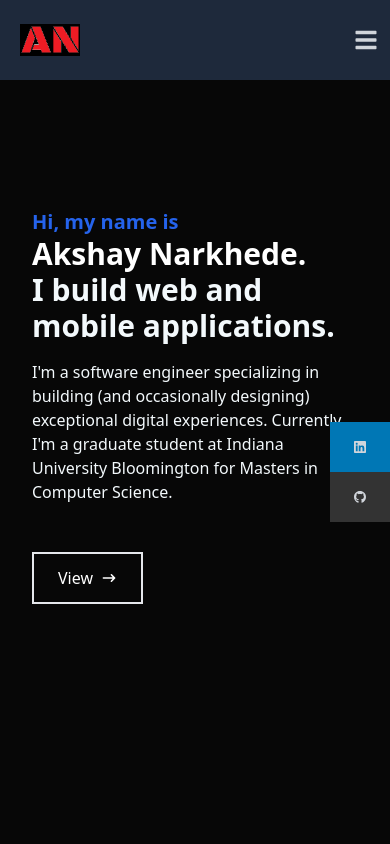
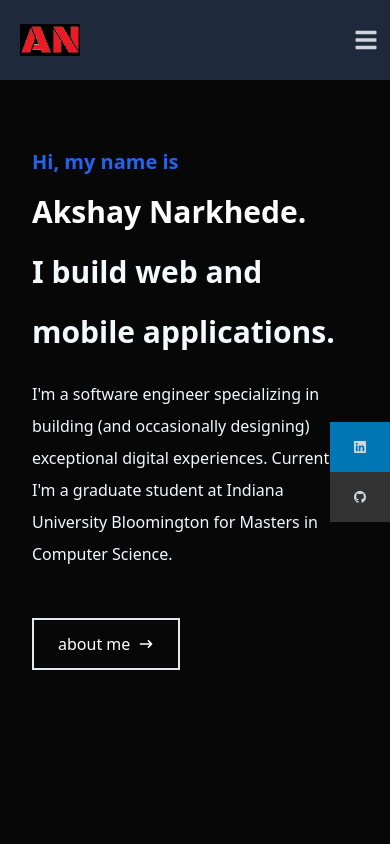
Before and after one commit to akshay-narkhede/portfolio, a React (Create React App) app in the folder myportfolio/: page / in a window 390 px wide. Shown: the top 844 px of the page. Built offline with nearby package versions, Linux system fonts and the light colour scheme.

Commit message:
updated line height

```diff
--- a/myportfolio/src/components/Home.jsx
+++ b/myportfolio/src/components/Home.jsx
@@ -3,27 +3,27 @@ import { HiArrowNarrowRight } from 'react-icons/hi';
 
 const Home = () => {
   return (
-    <div name = 'home' className='w-full h-screen bg-[#070707]'>
+    <div name = 'home' id="home" className='w-full h-screen bg-[#070707]'>
           {/* Container */}
           <div className='max-w-[1000px] mx-auto px-8 flex flex-col justify-center h-full'>
-              <p className='text-blue-600 text-xl font-semibold'>Hi, my name is</p>
-              <h1 className='text-3xl sm:text-4xl font-bold text-white'>Akshay Narkhede.</h1>
+              <p className='text-blue-600 text-xl font-semibold leading-loose'>Hi, my name is</p>
+              <h1 className='text-3xl sm:text-4xl font-bold text-white leading-loose'>Akshay Narkhede.</h1>
               {/* <h2 className='text-3xl sm:text-4xl font-bold text-[#F3F9FC]'>I'm a Full Stack Developer.</h2> */}
-              <h2 className='text-3xl sm:text-4xl font-bold text-[#F3F9FC]'>I build web and mobile applications.</h2>
-              <p className='text-[#F3F9FC] py-4 max-w-[800px]'>
+              <h2 className='text-3xl sm:text-4xl font-bold text-[#F3F9FC] leading-loose'>I build web and mobile applications.</h2>
+              <p className='text-[#F3F9FC] py-4 max-w-[800px] leading-loose'>
                     I'm a software engineer specializing in building (and occasionally designing) exceptional digital experiences.
                     Currently, I'm a graduate student at Indiana University Bloomington for Masters in Computer Science.
                     <br/>
               </p>
               <div className='py-8'>
-                    <button className='group text-white border-2 px-6 py-3 flex items-center hover:bg-blue-600 hover:border-blue-600'>View
+                    <button className='group text-white border-2 px-6 py-3 flex items-center hover:bg-blue-600 hover:border-blue-600'>about me
                       <span className='group-hover:px-2 duration-200'>
-                            <a href="#next"><HiArrowNarrowRight className='ml-2' /></a>
+                            <a href="#about"><HiArrowNarrowRight className='ml-2' /></a>
                       </span>
                     </button>
               </div>
           </div>
-          <div id="next"></div>
+          <div id="about"></div>
     </div>
   )
 }
--- a/myportfolio/src/components/Navbar.jsx
+++ b/myportfolio/src/components/Navbar.jsx
@@ -30,7 +30,9 @@ function Navbar() {
             {/* Mobile menu */}
             <div className={!toggleNav ? 'hidden': 'absolute top-0 left-0 w-full h-screen bg-[#020202] flex flex-col items-center justify-center'}>
                 <ul>
-                    <li className='py-6 text-3xl'>Home</li>
+                    <li className='py-6 text-3xl'>
+                          <a href="#home">Home</a>
+                    </li>
                     <li className='py-6 text-3xl'>About</li>
                     <li className='py-6 text-3xl'>Experience</li>
                     <li className='py-6 text-3xl'>Projects</li>
```
